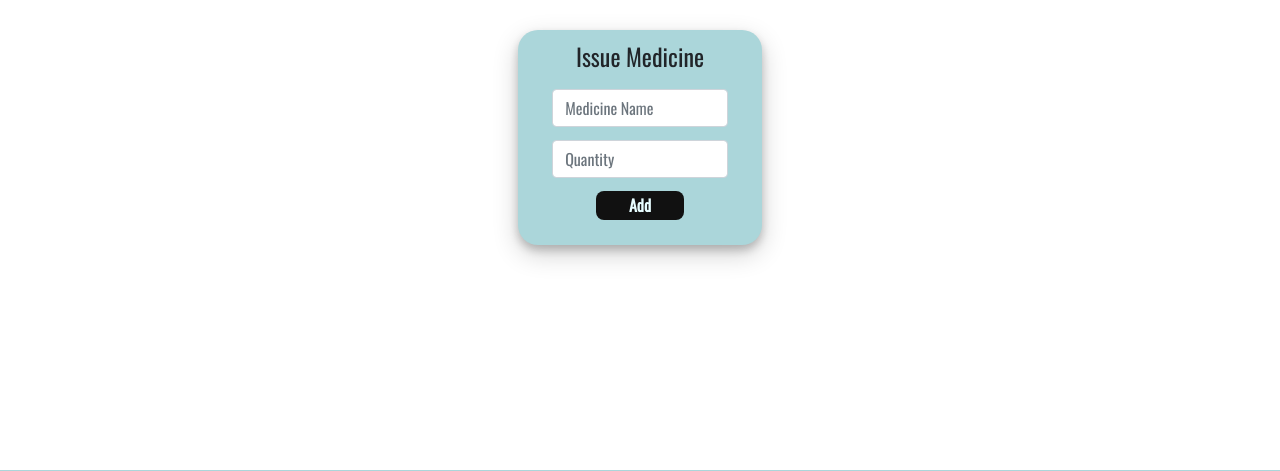
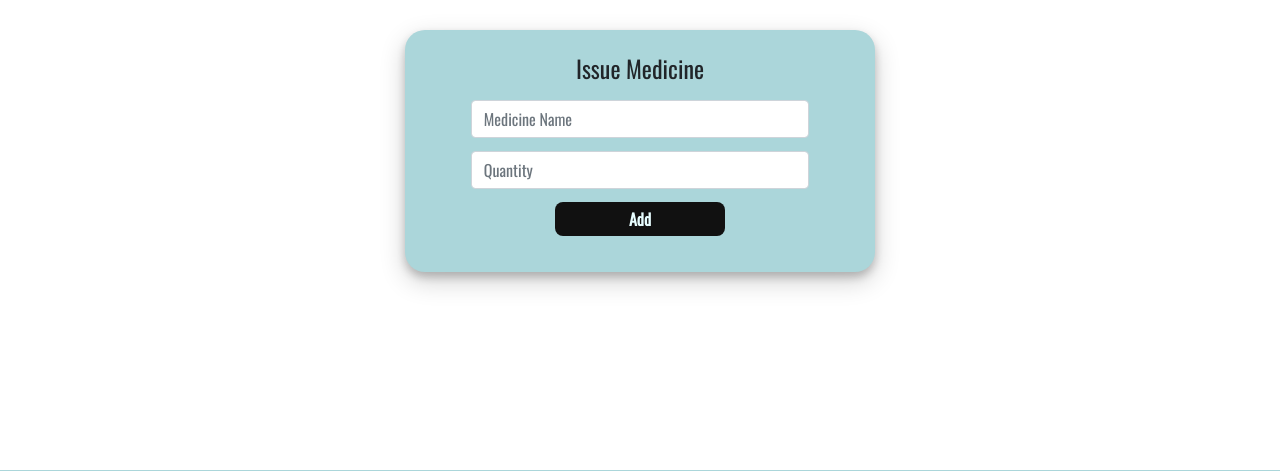
Before and after one commit to ayushgd/hms, a Python web app: template templates/issue_medicine.html in a window 1280 px wide. Shown: the part 72-543 px from the top of the page. Run offline with Jinja, Linux system fonts and the light colour scheme; the template is opened without the code that fills it, so the values that code supplies are empty; some libraries are stand-ins or nearby versions.

Commit message:
Fixed padding issue

```diff
--- a/templates/issue_medicine.html
+++ b/templates/issue_medicine.html
@@ -1,7 +1,7 @@
 {% extends "layout.html" %}
 
 {% block content %}
-<div class="container login-container" style="padding: 0px 10%">
+<div class="container login-container">
     <div>
         <div class="login-form-2 text-center">
             <h4>Issue Medicine</h4>
```
